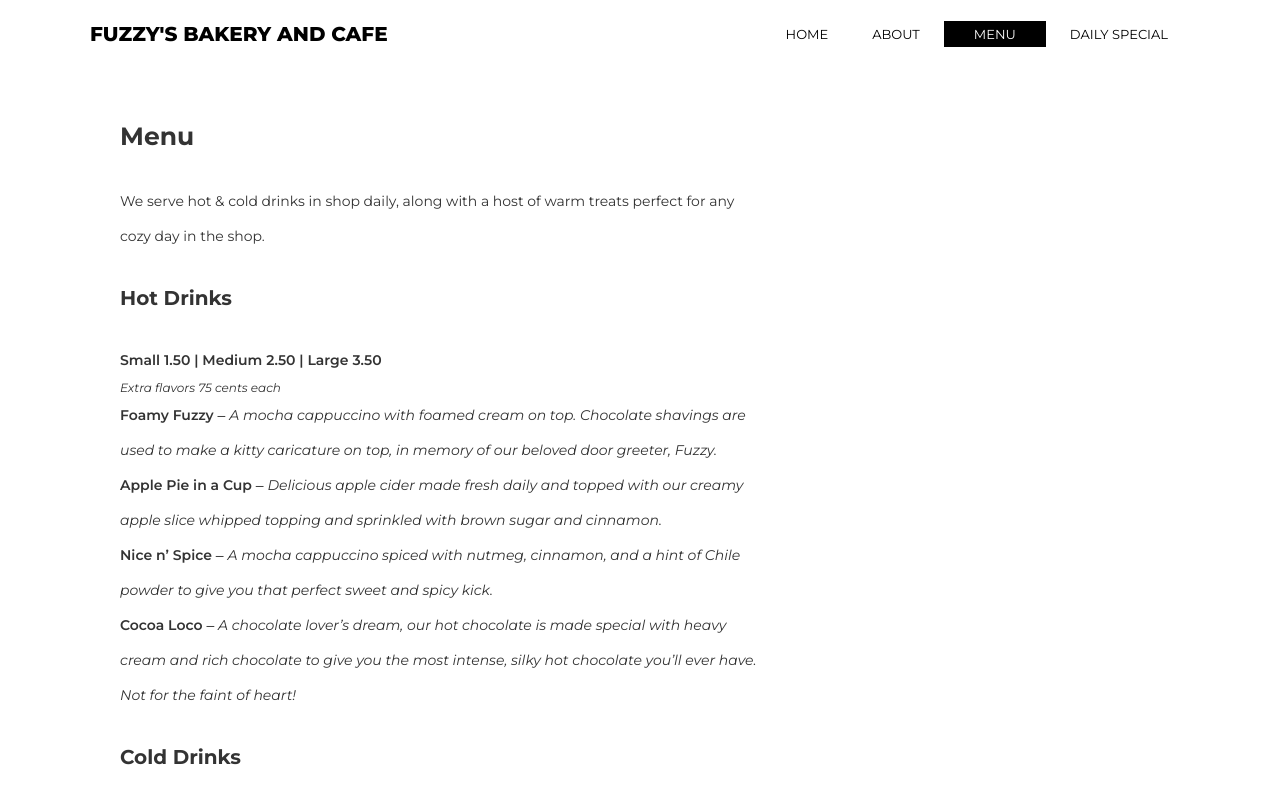
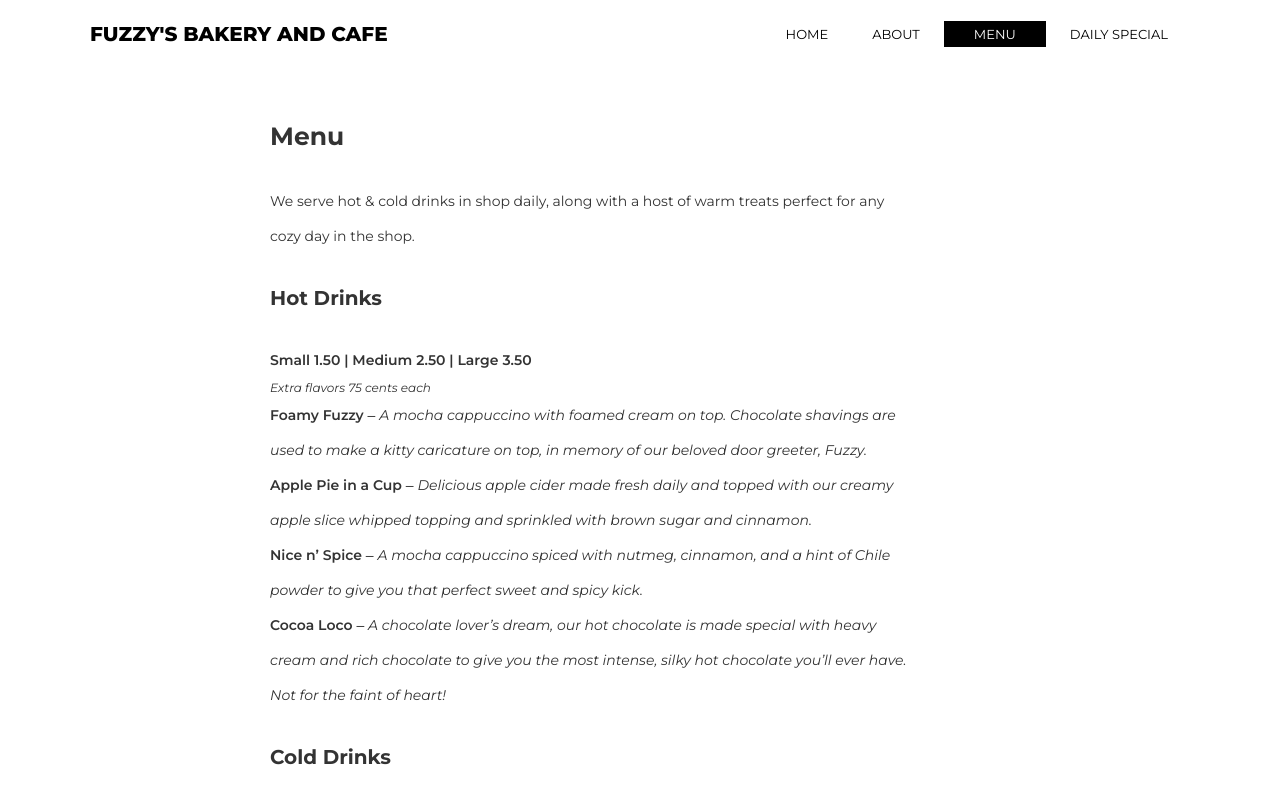
Before and after one commit to lyssacat/assignment-5-fuzzy, a plain HTML site: page menu.html in a window 1280 px wide. Shown: the top 800 px of the page. Drawn offline with nearby package versions, Linux system fonts and the light colour scheme.

Commit message:
Add files via upload

```diff
--- a/css/style.css
+++ b/css/style.css
@@ -219,5 +219,5 @@ text-transform: uppercase;
 
 .menu-maxwidth{
   max-width: 700px;
-  margin-left: 90px;
+  margin-left: 240px;
 }
```
